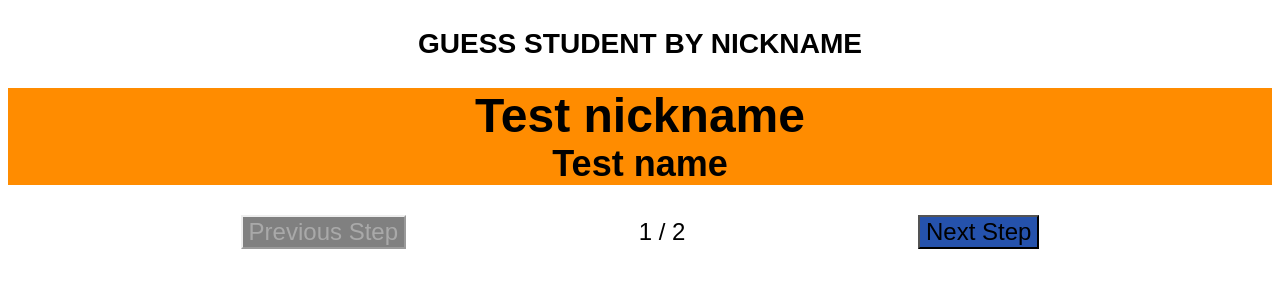
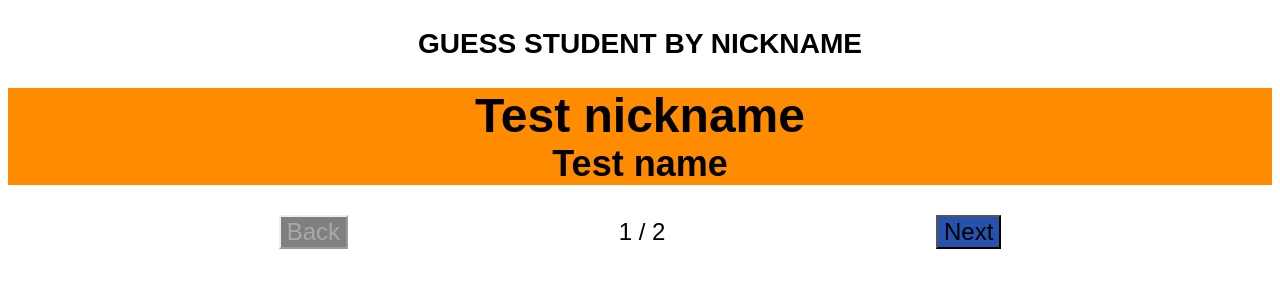
Before and after one commit to gohjy/TD2024, a plain HTML site: page guess-student-nickname/index.html in a window 1280 px wide. Drawn offline with Linux system fonts and the light colour scheme; a web font is replaced by a local one.

Commit message:
change btn msg

```diff
--- a/guess-student-nickname/index.html
+++ b/guess-student-nickname/index.html
@@ -13,9 +13,9 @@
 	<h1 id="nickname">...</h1>
 	<h2 id="name">???</h2>
 	<div id="control-holder">
-		<button id="back" disabled>Previous Step</button>
+		<button id="back" disabled>Back</button>
 		<span id="prog">Waiting...</span>
-		<button id="next">Next Step</button>
+		<button id="next">Next</button>
 	</div>
 	<script src="script.js"></script>
 </body>
```
